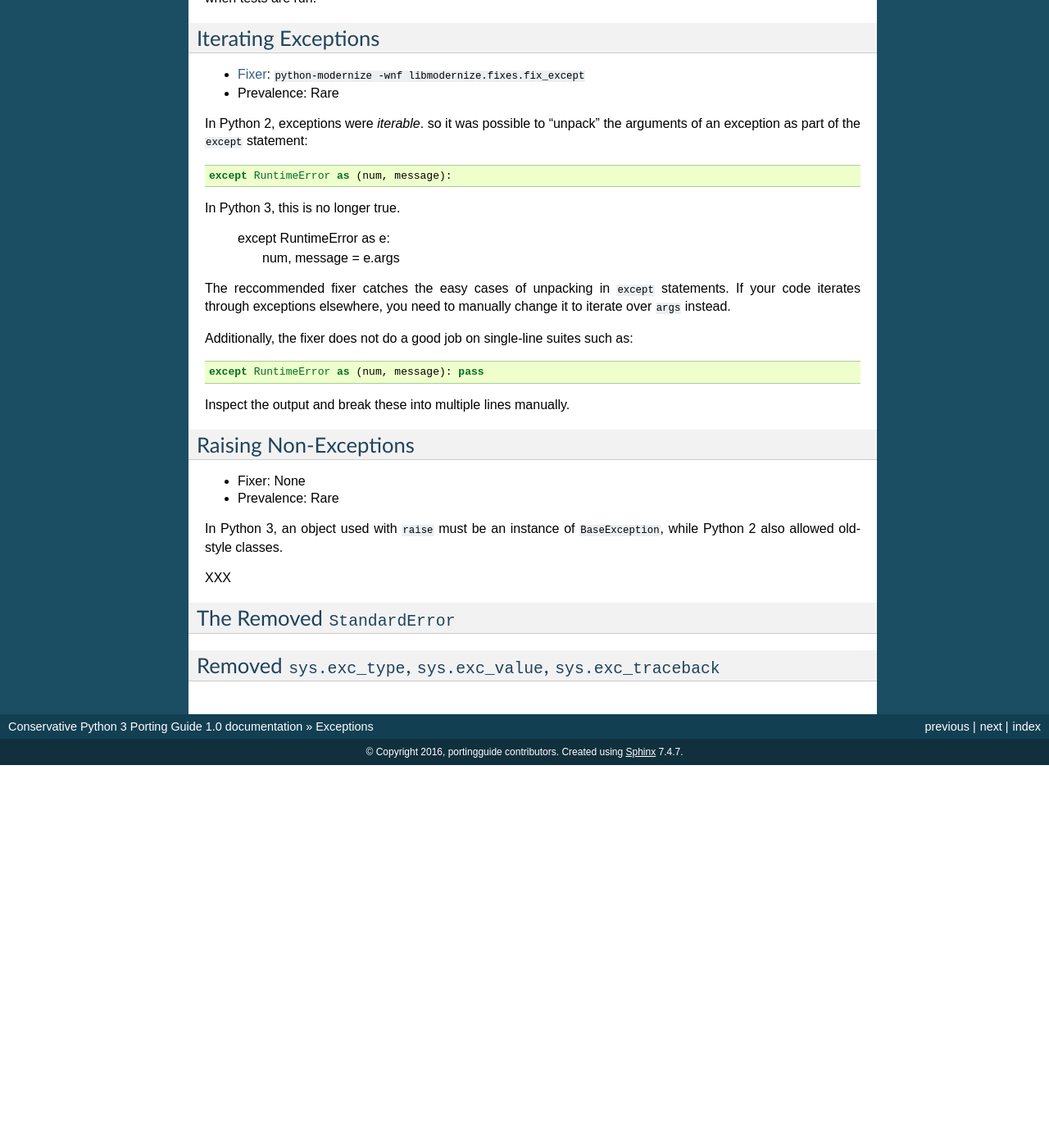
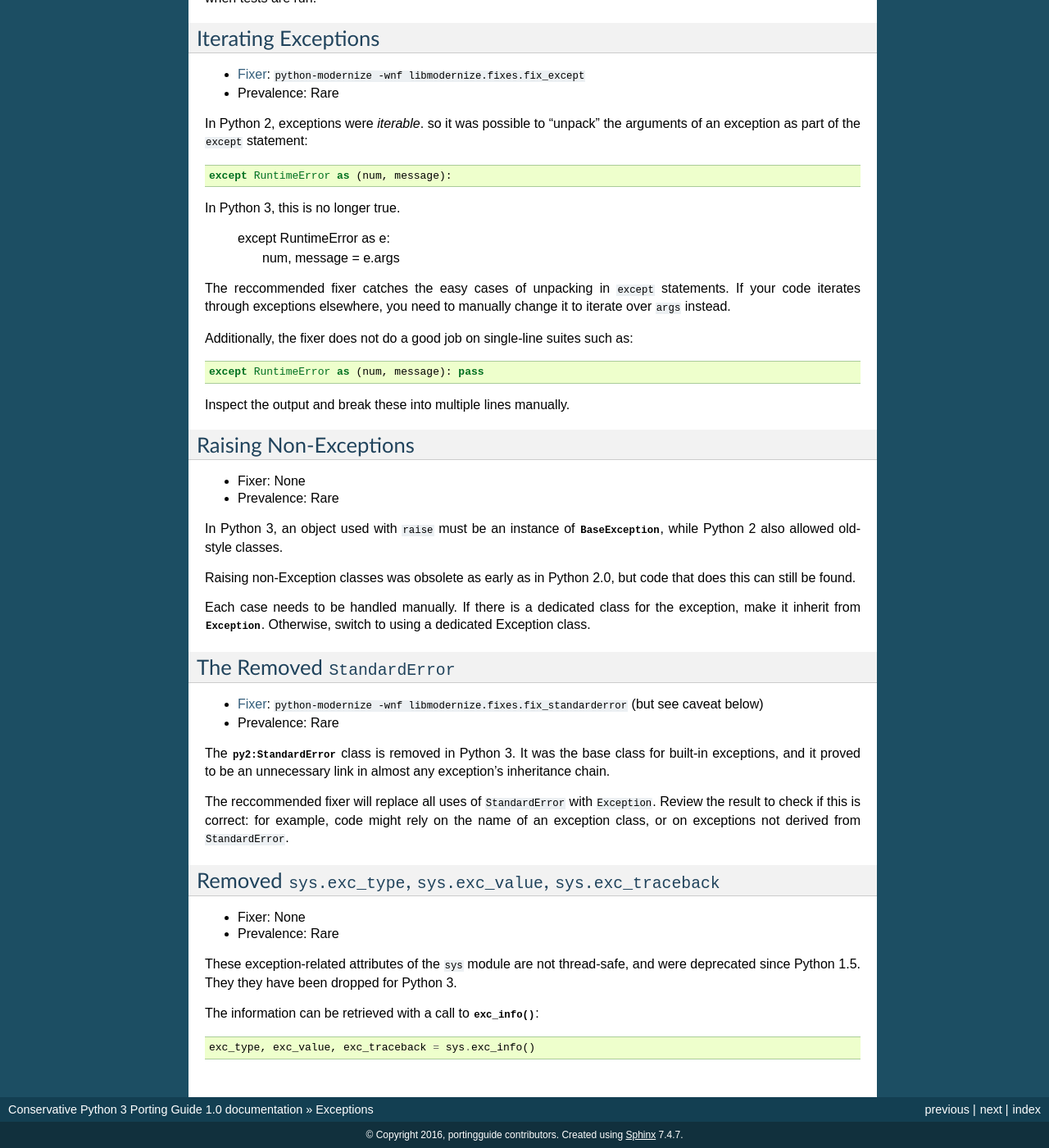
Before and after one commit to fedora-python/portingguide, a Sphinx documentation site: the page built from source/exceptions.rst, in a window 1280 px wide and 1400 px high, scrolled down 1666 px. Shown: the whole window at 82% size. Built offline with Sphinx 7.4.7, drawn with Linux system fonts in a browser that asks for light colours; before the commit the page ends 2599 px from its top, so only the background shows below that.

Commit message:
Finish first draft of the Exceptions chapter

```diff
--- a/source/exceptions.rst
+++ b/source/exceptions.rst
@@ -145,17 +145,46 @@ Raising Non-Exceptions
 * Prevalence: Rare
 
 In Python 3, an object used with ``raise`` must be an instance of
-``BaseException``, while Python 2 also allowed old-style classes.
-
-XXX
+:py:class:`BaseException`, while Python 2 also allowed old-style classes.
 
 .. todo:: Link "old-style classes" to their section
+
+Raising non-Exception classes was obsolete as early as in Python 2.0,
+but code that does this can still be found.
+
+Each case needs to be handled manually.
+If there is a dedicated class for the exception,
+make it inherit from :py:class:`Exception`.
+Otherwise, switch to using a dedicated Exception class.
 
 
 The Removed ``StandardError``
 ~~~~~~~~~~~~~~~~~~~~~~~~~~~~~
 
+* :ref:`Fixer <python-modernize>`: ``python-modernize -wnf libmodernize.fixes.fix_standarderror`` (but see caveat below)
+* Prevalence: Rare
+
+The :class:`py2:StandardError` class is removed in Python 3.
+It was the base class for built-in exceptions, and it proved to be an
+unnecessary link in almost any exception's inheritance chain.
+
+The reccommended fixer will replace all uses of ``StandardError`` with
+``Exception``.
+Review the result to check if this is correct: for example, code might rely
+on the name of an exception class, or on exceptions not derived from
+``StandardError``.
 
 
 Removed ``sys.exc_type``, ``sys.exc_value``, ``sys.exc_traceback``
 ~~~~~~~~~~~~~~~~~~~~~~~~~~~~~~~~~~~~~~~~~~~~~~~~~~~~~~~~~~~~~~~~~~
+
+* Fixer: None
+* Prevalence: Rare
+
+These exception-related attributes of the ``sys`` module are not thread-safe,
+and were deprecated since Python 1.5.
+They they have been dropped for Python 3.
+
+The information can be retrieved with a call to :py:func:`~sys.exc_info()`::
+
+    exc_type, exc_value, exc_traceback = sys.exc_info()
```
